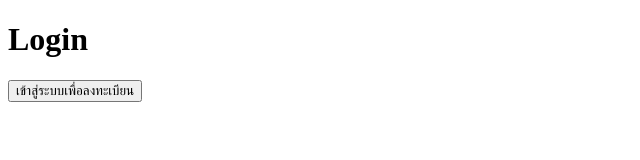
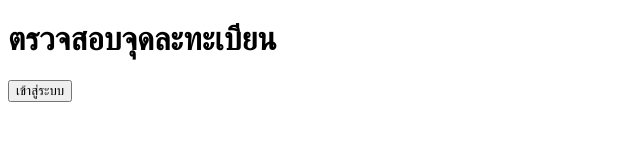
Before and after one commit to SeaSun3349/Tester, a plain HTML site: page index.html in a window 1280 px wide. Shown: the whole page, without its empty margins (0-640 px from the left). Drawn offline with Linux system fonts and the light colour scheme.

Commit message:
Update index.html

```diff
--- a/index.html
+++ b/index.html
@@ -56,8 +56,8 @@
   </script>
 </head>
 <body>
-  <h1>Login</h1>
+  <h1>ตรวจสอบจุดละทะเบียน</h1>
   <div id="message"></div>
-  <button onclick="checkLocation()">เข้าสู่ระบบเพื่อลงทะเบียน</button>
+  <button onclick="checkLocation()">เข้าสู่ระบบ</button>
 </body>
 </html>
```
